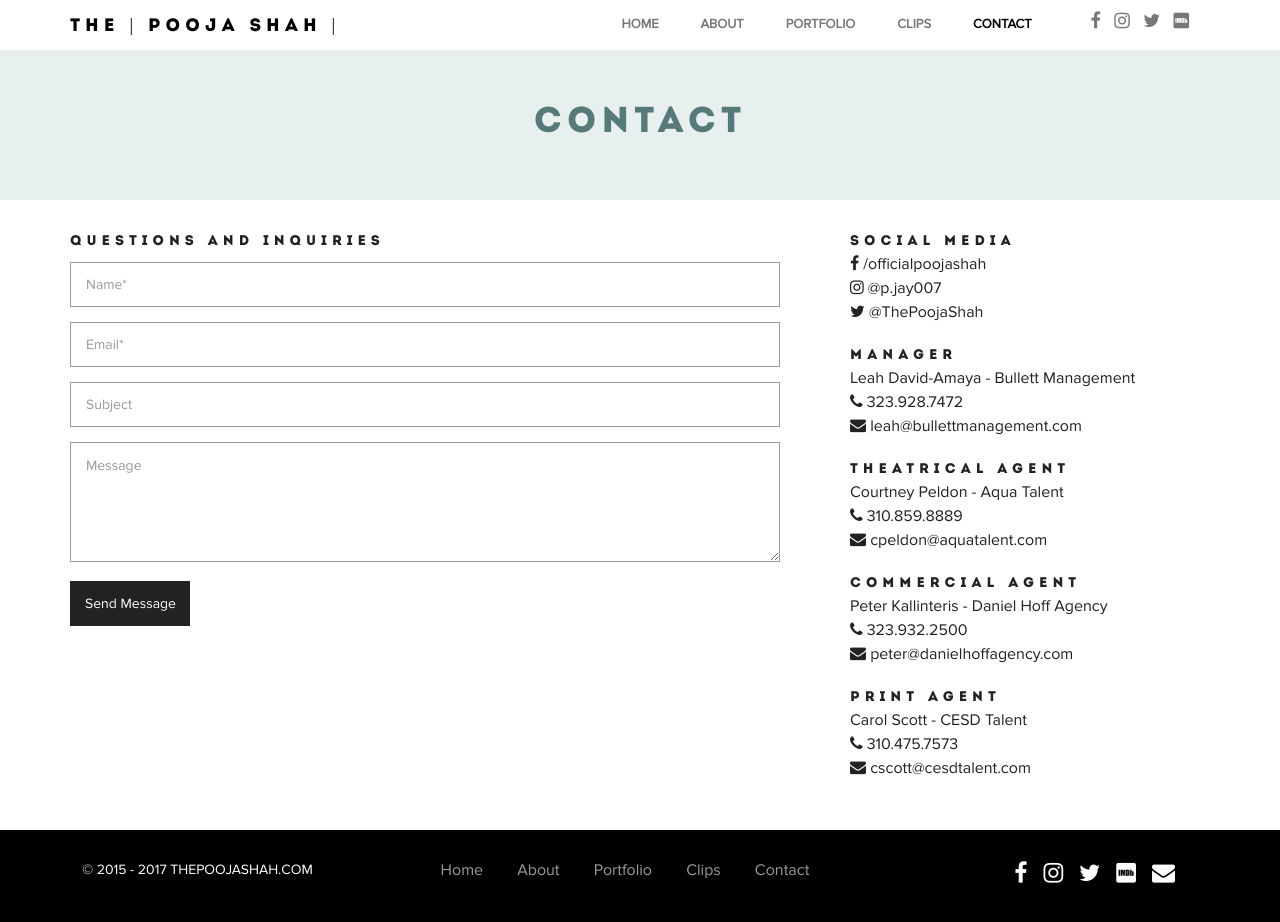
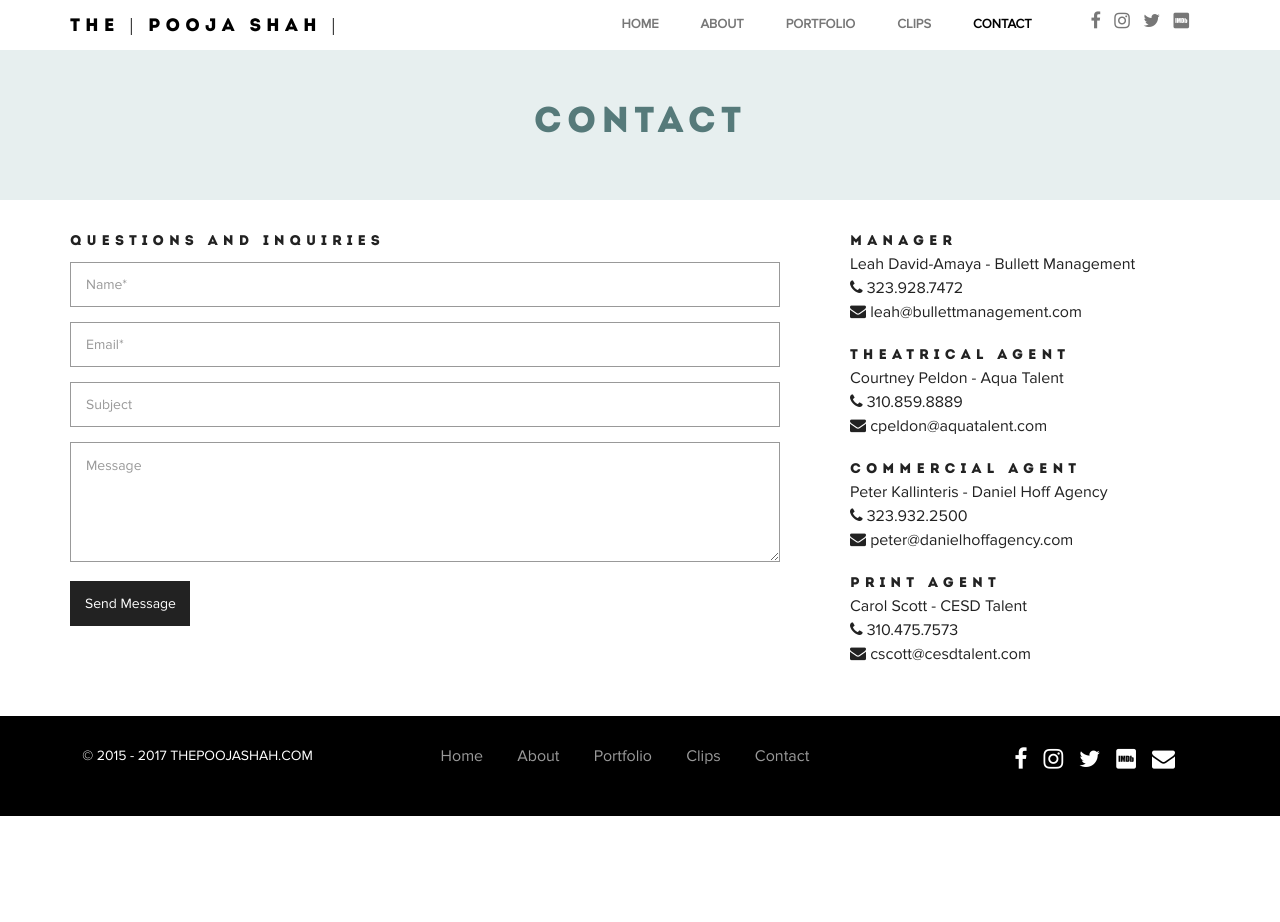
Before and after one commit to dtrack/thepoojashah, a Jekyll site: the page built from contact/index.html, in a window 1280 px wide and 930 px high. Shown: the top 922 px of the window. Built offline with Jekyll 4.4.1, drawn with Linux system fonts in a browser that asks for light colours.

Commit message:
Removing social media from contact page

```diff
--- a/contact/index.html
+++ b/contact/index.html
@@ -30,22 +30,6 @@ active: Contact
         </div>
       </div>
       <div class="col-md-4">
-        <h5>Social Media</h5>
-        <p>
-          <a href="https://www.facebook.com/{{ site.data.social.facebook }}/" target="_blank">
-            <i class="fa fa-facebook"> </i>
-            /{{ site.data.social.facebook }}
-          </a><br>
-          <a href="https://www.instagram.com/{{ site.data.social.instagram }}/" target="_blank">
-            <i class="fa fa-instagram"></i>
-            @{{ site.data.social.instagram }}
-          </a><br>
-          <a href="https://twitter.com//{{ site.data.social.twitter }}" target="_blank">
-            <i class="fa fa-twitter"></i>
-            @{{ site.data.social.twitter }}
-          </a><br>
-        </p>
-        </p>
         {% for member in site.data.contact.team %}
           <h5>{{ member.title }}</h5>
           <p>
```
